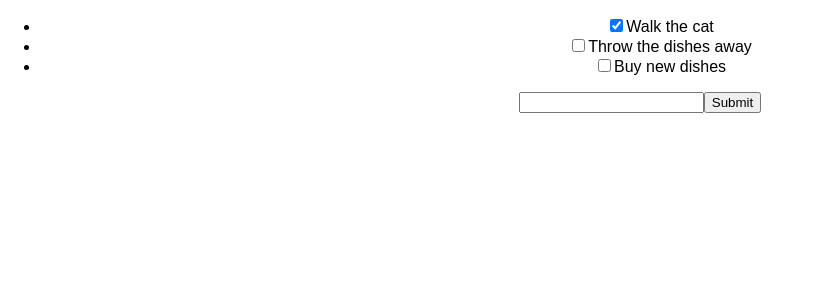
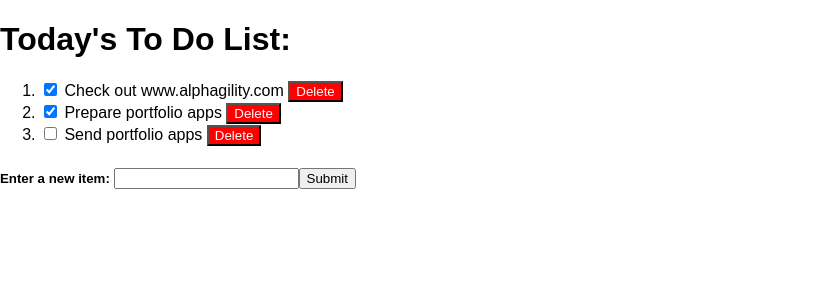
Before and after one commit to ZSMDCode/ReactToDo, a React (Create React App) app: page / in a window 1280 px wide. Shown: the top 300 px of the page, without its empty margins (0-824 px from the left). Built offline with nearby package versions, Linux system fonts and the light colour scheme.

Commit message:
Zart Seri's To-Do Application

```diff
--- a/src/App.css
+++ b/src/App.css
@@ -1,5 +1,5 @@
 .App {
-  text-align: center;
+  text-align: left;
 }
 
 .App-logo {
@@ -22,6 +22,11 @@
   font-size: large;
 }
 
+.deleteButton{
+  background-color: red;
+  color: white;
+}
+
 @keyframes App-logo-spin {
   from { transform: rotate(0deg); }
   to { transform: rotate(360deg); }
--- a/src/App.js
+++ b/src/App.js
@@ -6,9 +6,9 @@ class App extends Component {
     super(props);
     this.state = {
       todos: [
-        { description: 'Walk the cat', isCompleted: true },
-        { description: 'Throw the dishes away', isCompleted: false },
-        { description: 'Buy new dishes', isCompleted: false }
+        { description: 'Check out www.alphagility.com', isCompleted: true },
+        { description: 'Prepare portfolio apps', isCompleted: true },
+        { description: 'Send portfolio apps', isCompleted: false }
       ],
       newTodoDescription: ''
     };
@@ -28,17 +28,23 @@ class App extends Component {
     todo.isCompleted = todo.isCompleted ? false : true;
     this.setState({ todos: todos });
   }
+  deleteToDo(index) {
+    const todos = this.state.todos;
+    const todo = todos.filter(item => this.state.todos[index]!== item);
+    this.setState({ todos: todo });
+  }
     render() {
       return (
         <div className="App">
-      <ul>
+        <h1>Today's To Do List: </h1>
+        <ol>
         { this.state.todos.map( (todo,index) =>
-        <ToDo key={ index } description={ todo.description } isCompleted={ todo.isCompleted } toggleComplete={ () => this.toggleComplete(index) } />
+          <li><ToDo key={ index } description={ todo.description } isCompleted={ todo.isCompleted } toggleComplete={ () => this.toggleComplete(index) } deleteToDo={ () => this.deleteToDo(index)} /></li>
         )}
-      </ul>
-      <form onSubmit={ (e) => this.handleSubmit(e) }>
-      <input type="text" value={ this.state.newTodoDescription } onChange={ (e) => this.handleChange(e) } />
-      <input type="submit" />
+        </ol>
+        <form id="list" onSubmit={ (e) => this.handleSubmit(e) }>
+          <h5>{"Enter a new item: "}<input type="text" value={ this.state.newTodoDescription } onChange={ (e) => this.handleChange(e) } />
+        <input type="submit" /></h5>
         </form>
         </div>
       );
--- a/src/components/ToDo.js
+++ b/src/components/ToDo.js
@@ -2,10 +2,11 @@ import React, { Component } from 'react';
 class ToDo extends Component {
   render() {
     return (
-      <li>
+      <div>
       <input type="checkbox" checked={ this.props.isCompleted } onChange={ this.props.toggleComplete } />
-      <span>{ this.props.description }</span>
-      </li>
+      <span>{ " " + this.props.description + " "}</span>
+      <button className="deleteButton" onClick={ this.props.deleteToDo }>Delete</button>
+      </div>
     );
   }
 }
```
Lines whose indentation alone changed are shown as unchanged.
